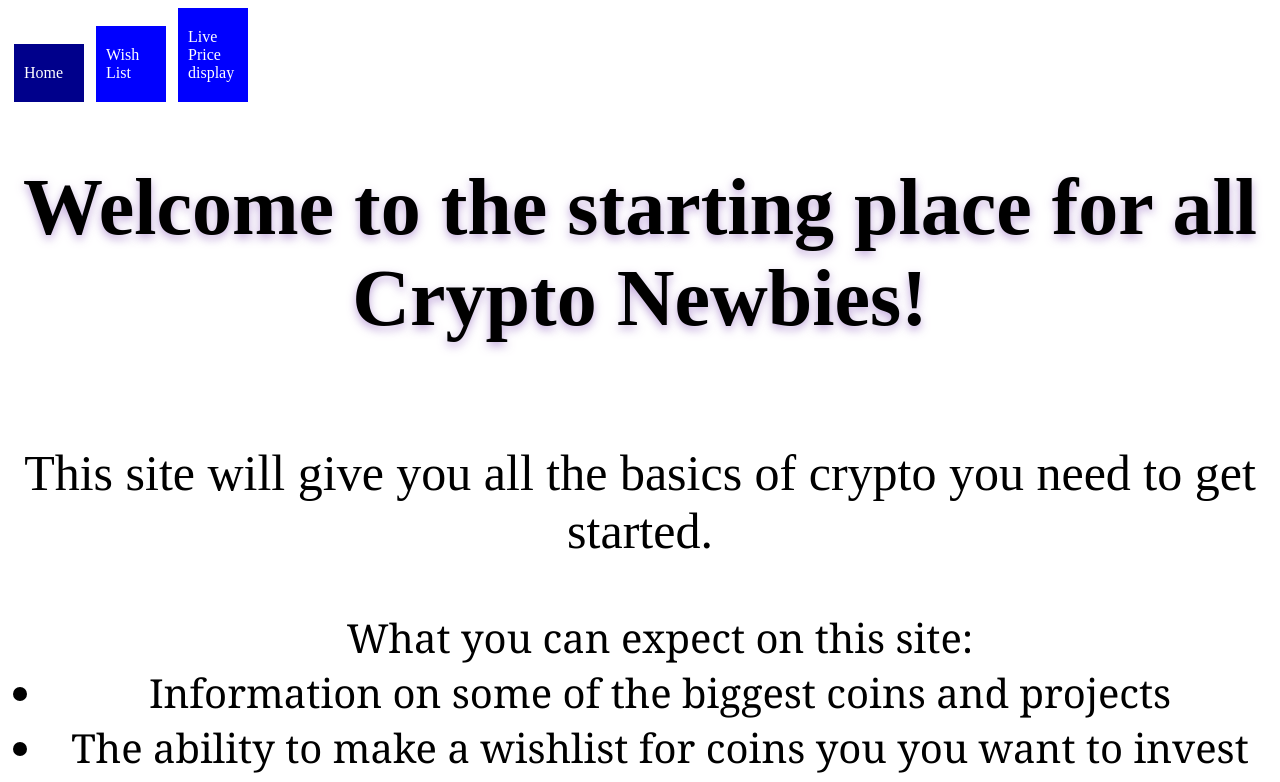
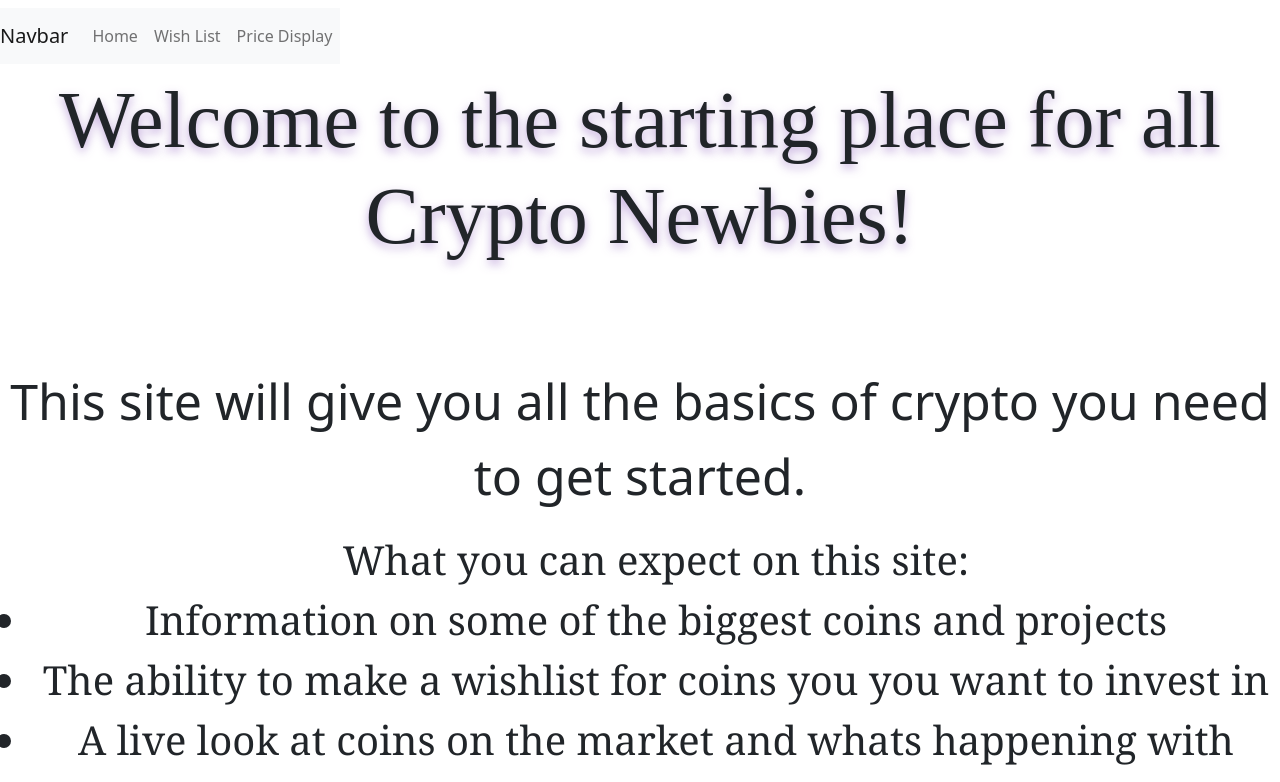
Before and after one commit to Perrydise/Phase-2-Project, a React (Create React App) app: page / in a window 1280 px wide. Shown: the top 782 px of the page. Built offline with nearby package versions, Linux system fonts and the light colour scheme.

Commit message:
tested new navbar

```diff
--- a/public/index.html
+++ b/public/index.html
@@ -15,6 +15,7 @@
       user's mobile device or desktop. See https://developers.google.com/web/fundamentals/web-app-manifest/
     -->
     <link rel="manifest" href="%PUBLIC_URL%/manifest.json" />
+    <link href="https://cdn.jsdelivr.net/npm/bootstrap@5.2.0/dist/css/bootstrap.min.css" rel="stylesheet" integrity="sha384-gH2yIJqKdNHPEq0n4Mqa/HGKIhSkIHeL5AyhkYV8i59U5AR6csBvApHHNl/vI1Bx" crossorigin="anonymous">
     <!--
       Notice the use of %PUBLIC_URL% in the tags above.
       It will be replaced with the URL of the `public` folder during the build.
--- a/src/components/NavBar.js
+++ b/src/components/NavBar.js
@@ -4,7 +4,7 @@
 const linkStyles = {
     display: "inline-block",
     width: "50px",
-    padding: "20px 10px",
+    padding: "10px 5px",
     margin: "0 6px 6px",
     background: "blue",
     textDecoration: "none",
@@ -13,7 +13,7 @@
 
 function NavBar () {
     return ( <div className="navbar">
-        <NavLink
+        {/* <NavLink
         to="/"
         exact
         style={linkStyles}
@@ -42,7 +42,27 @@
         }}
         >
             Live Price display
-        </NavLink>
+        </NavLink> */}
+        <nav class="navbar navbar-expand-lg navbar-light bg-light">
+  <a class="navbar-brand" href="#">Navbar</a>
+  <button class="navbar-toggler" type="button" data-toggle="collapse" data-target="#navbarNav" aria-controls="navbarNav" aria-expanded="false" aria-label="Toggle navigation">
+    <span class="navbar-toggler-icon"></span>
+  </button>
+  <div class="collapse navbar-collapse" id="navbarNav">
+    <ul class="navbar-nav">
+      <li class="nav-item active">
+
+        <a class="nav-link" href="/">Home</a>
+      </li>
+      <li class="nav-item">
+        <a class="nav-link" href="/Wishlist">Wish List</a>
+      </li>
+      <li class="nav-item">
+        <a class="nav-link" href="/Pricedisplaypage">Price Display</a>
+      </li>
+    </ul>
+  </div>
+</nav>
     </div>
 
     )
```
